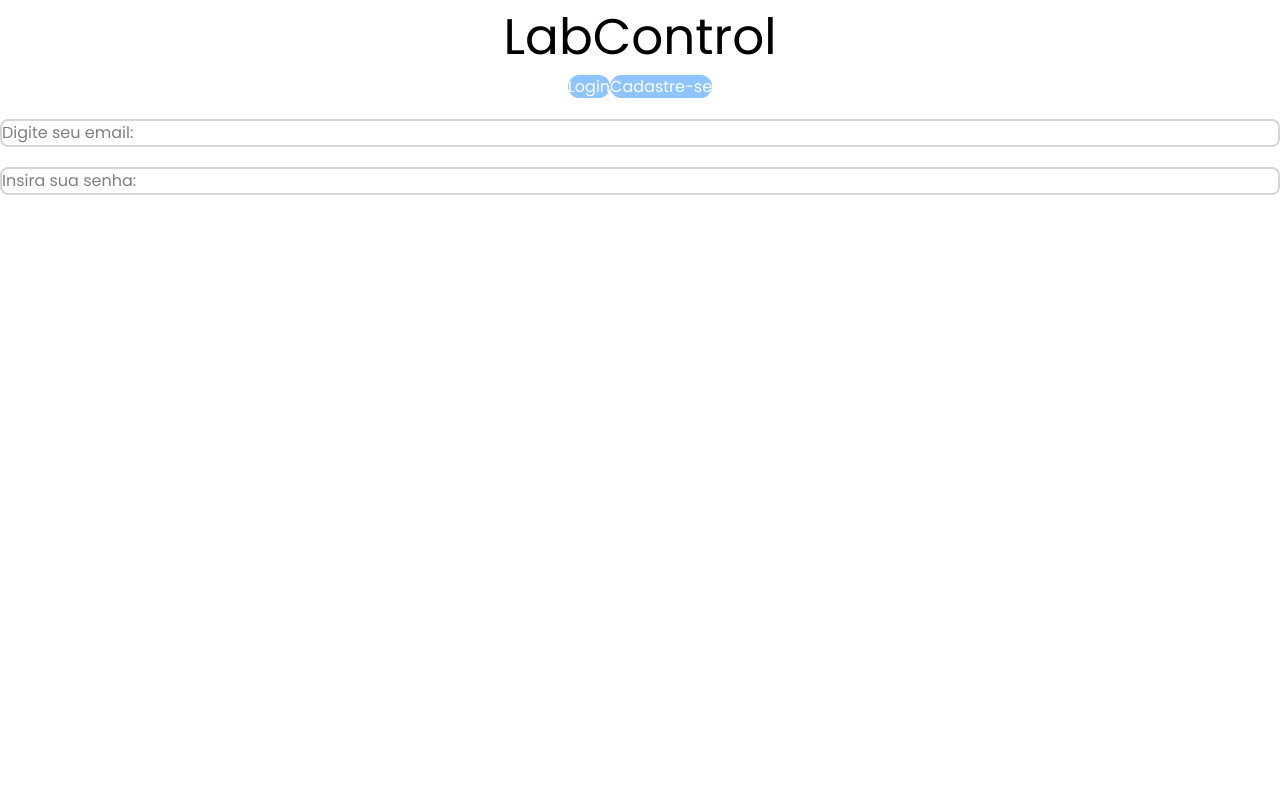
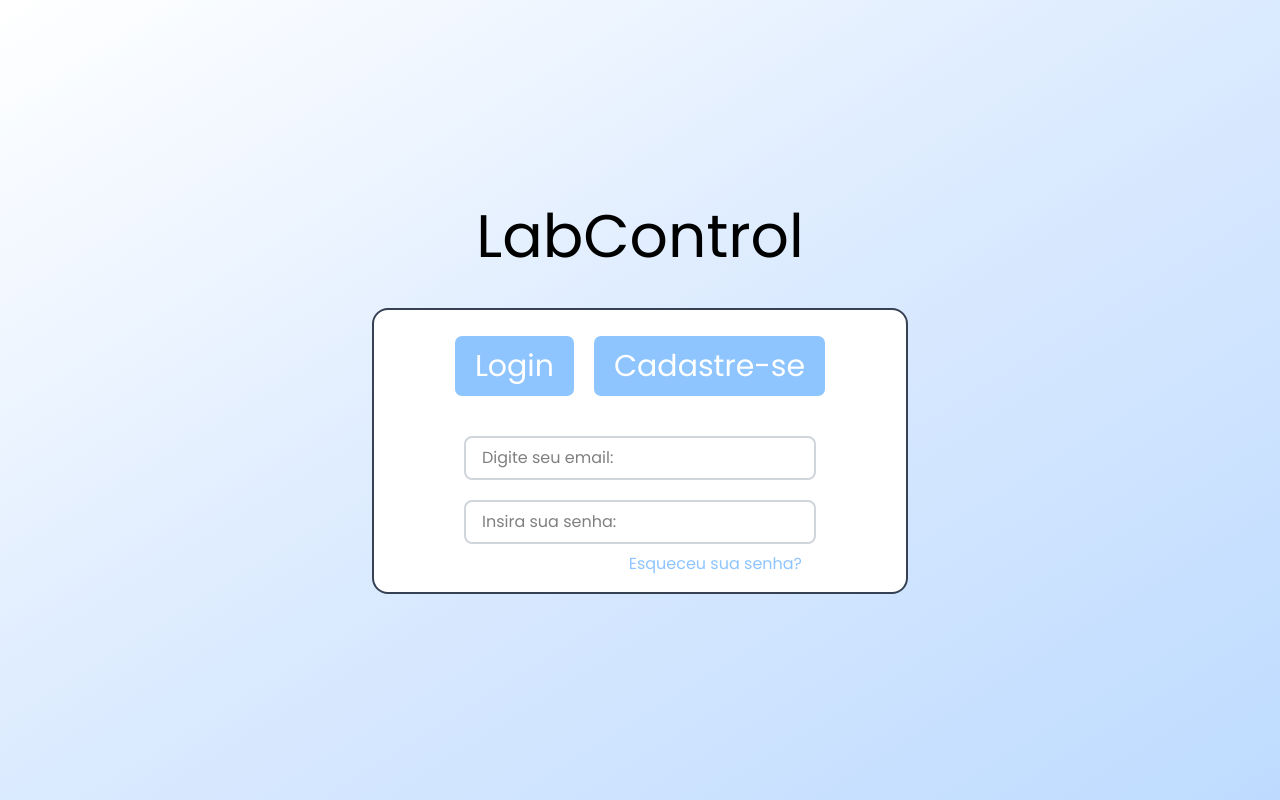
Before and after one commit to eduardopozenatto/ppi-next-js, a Next.js app in the folder frontend/: page / in a window 1280 px wide. Built offline with nearby package versions, Linux system fonts and the light colour scheme.

Commit message:
Added more design in the login page and it components

```diff
--- a/frontend/app/components/Link.tsx
+++ b/frontend/app/components/Link.tsx
@@ -31,25 +31,26 @@ export function Link ({
     )
 }
 
-export function ButtonLink ({
+export function ButtonLink({
   href = "#",
   rel,
   target,
   type,
   className,
   content,
-
 }: LinkProps) {
   return (
-        <div>
     <a
       href={href}
       rel={rel}
       target={target}
       type={type}
-                className= {twMerge("text-white bg-blue-300 px-7 py-4 rounded-2xl", className)}
-
-            >{content}</a>
-        </div>
-    )
+      className={twMerge(
+        "inline-block text-white bg-blue-300 rounded-[7px] px-5 py-3 text-3xl",
+        className
+      )}
+    >
+      {content}
+    </a>
+  );
 }
--- a/frontend/app/layout.tsx
+++ b/frontend/app/layout.tsx
@@ -1,6 +1,6 @@
 import type { Metadata } from "next";
 import { Geist, Geist_Mono } from "next/font/google";
-import "./globals.css";
+import "./src/globals.css";
 import { Poppins } from "next/font/google";
 
 const poppins = Poppins({
@@ -21,8 +21,6 @@ export default function RootLayout({
   return (
     <html lang="en" className={poppins.className}>
       <body>
-        <div className="title-box pop">
-        </div>
         {children}
       </body>
     </html>
--- a/frontend/app/page.tsx
+++ b/frontend/app/page.tsx
@@ -3,6 +3,8 @@ import { LoginPage } from './pages/login_page';
 
 export default function Home() {
   return (
-    <LoginPage></LoginPage>
+    <div>
+      <LoginPage></LoginPage>
+    </div>
   );
 }
--- a/frontend/app/pages/login_page.tsx
+++ b/frontend/app/pages/login_page.tsx
@@ -5,24 +5,26 @@ import { ButtonLink } from '../components/Link';
 const Aside = function () {
     return (
         <section className="flex justify-center">
-            <h1 className='text-[50px]'>LabControl</h1>
+            <h1 className='text-6xl'>LabControl</h1>
         </section>
     )
 }
 
 const LoginForm = function () {
     return (
-        <section className='flex flex-col h-auto border-solid border-gray-700 gap-5'>
-            <div className='flex justify-center'>
+        <section className='flex flex-col border-solid border-2 rounded-2xl bg-white border-gray-700 gap-10 w-fit h-auto justify-center items-center mt-[10px] p-4'>
+
+            <div className='flex justify-center gap-5 mt-2.5 '>
                 <ButtonLink content='Login'></ButtonLink>
-                <ButtonLink content='Cadastre-se'></ButtonLink>
+                <ButtonLink content='Cadastre-se' className=''></ButtonLink>
             </div>
 
-            <div>
-                <form action = "" className = "flex flex-col mt-10 gap-5 justify-center max-sm:items-center" >
+            <div className='flex flex-col justify-center items-center w-[500px]'>
+                <form action = "" className = "flex flex-col gap-5 justify-center items-center" >
                     <Input type='email' placeholder='Digite seu email: '></Input>
                     <Input type='password' placeholder='Insira sua senha: '></Input>
                 </form>
+                <Link content='Esqueceu sua senha?' href='#' className='mt-2 mr-22 self-end'></Link>
             </div>
 
         </section>
@@ -32,9 +34,11 @@ const LoginForm = function () {
 
 export function LoginPage() {
     return (
-        <div className='flex flex-col'>
-            <Aside></Aside>
-            <LoginForm></LoginForm>
+        <div className='flex flex-col bg-linear-to-br from-white via-blue-100 to-blue-200 h-screen justify-center items-center gap-8'>
+                <Aside></Aside>
+                <LoginForm></LoginForm>
+
+
         </div>
     );
 }
--- a/frontend/app/globals.css
+++ b/frontend/app/src/globals.css
@@ -1,15 +1,12 @@
 @import "tailwindcss";
-@tailwind utilities;
 
 *,
 *::before,
 *::after {
-  margin: 0;
-  padding: 0;
   box-sizing: border-box;
   font-family: 'Poppins', sans-serif;
 }
 
 @theme {
-  --background-image-hero: url('/bg-image.jpg');
+  --p-button: 3px;
 }
```
Also changed, not shown: 1 other file (tests, documents, lock files or other folders). Lines whose indentation alone changed are shown as unchanged.
